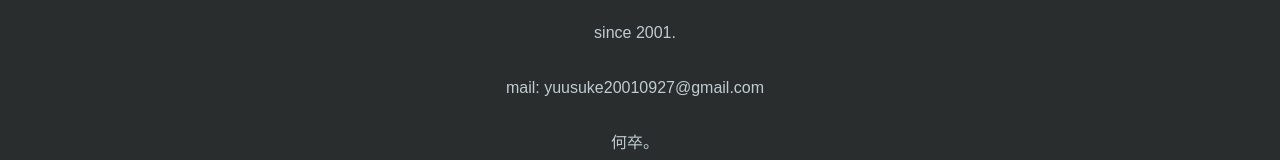
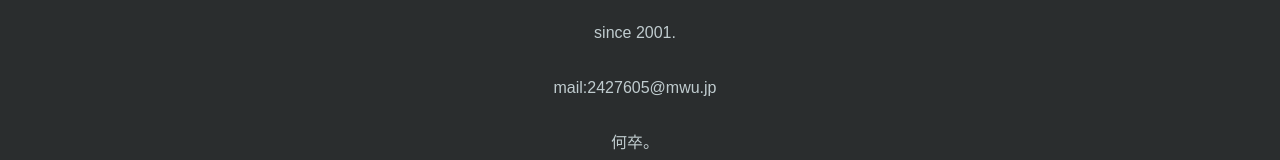
Before and after one commit to udagonic/udagon.github.io, a plain HTML site: page index.html in a window 1280 px wide. Shown: the part 4797-4957 px from the top of the page. Drawn offline with Linux system fonts and the light colour scheme; a script that the page names is missing; files whose address does not match are found by name; a web font is replaced by a local one.

Commit message:
Update index.html

```diff
--- a/index.html
+++ b/index.html
@@ -1588,7 +1588,7 @@ p#fuwaimg_caption_text {
         <div class="col-12 center">
           <a href="index.html"><span class="sitename">宇田有佑</span></a>
           <p>since 2001.</p>
-          <p>mail: yuusuke20010927@gmail.com</p>
+          <p>mail:2427605@mwu.jp</p>
           <p>何卒。</p>
 
 
```
